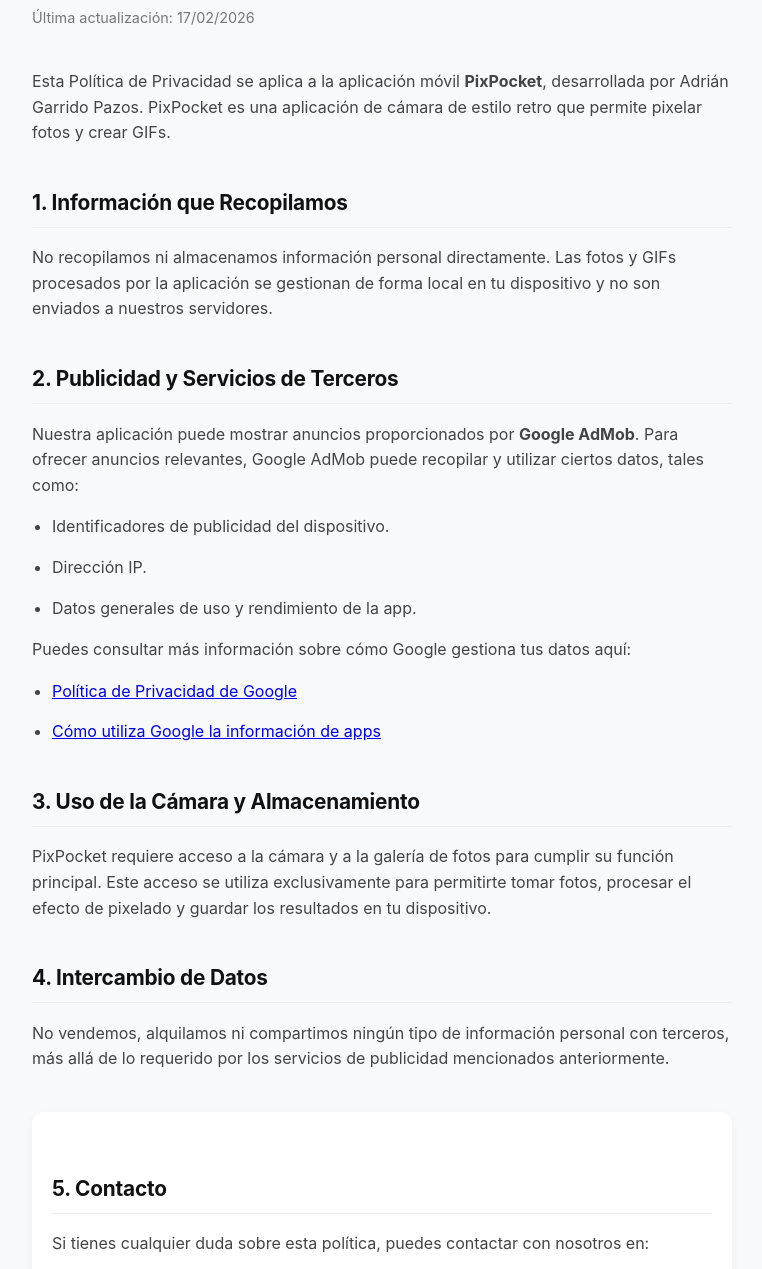
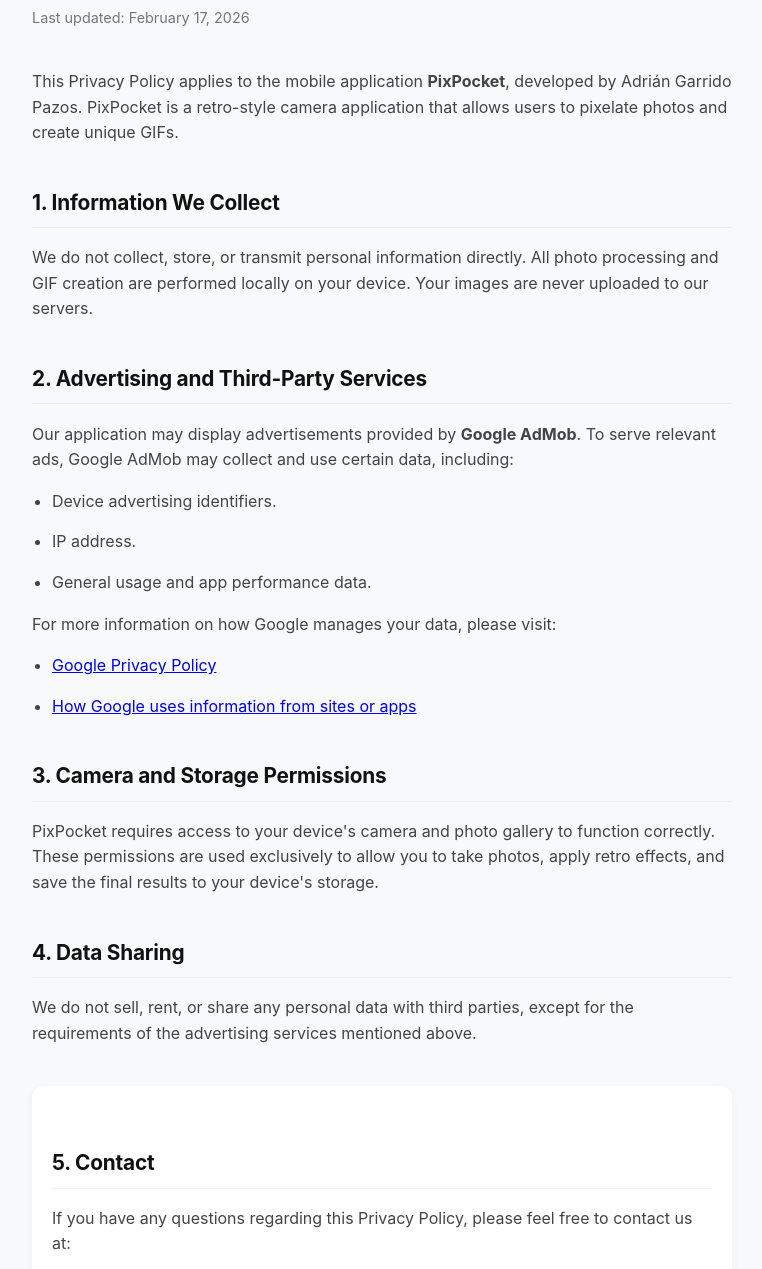
Before and after one commit to apazosg/apazosg.github.io, a plain HTML site: page privacidad/pixpocket.html in a window 1280 px wide. Shown: the part 213-1482 px from the top of the page, without its empty margins (258-1020 px from the left). Drawn offline with Linux system fonts and the light colour scheme.

Commit message:
Actualizar pixpocket.html

```diff
--- a/privacidad/pixpocket.html
+++ b/privacidad/pixpocket.html
@@ -1,9 +1,9 @@
 <!DOCTYPE html>
-<html lang="es">
+<html lang="en">
 <head>
   <meta charset="UTF-8" />
   <meta name="viewport" content="width=device-width, initial-scale=1.0" />
-  <title>Política de Privacidad - PixPocket</title>
+  <title>Privacy Policy - PixPocket</title>
   <style>
     body {
       margin: 0;
@@ -48,6 +48,11 @@
       padding-bottom: 8px;
     }
 
+    h3 {
+      font-size: 1.1rem;
+      margin-top: 25px;
+    }
+
     p, li {
       color: #444;
       margin: 15px 0;
@@ -78,41 +83,41 @@
 
 <body>
   <div class="container">
-    <a href="/" class="back-link">← Volver al inicio</a>
+    <a href="/" class="back-link">← Back to home</a>
 
     <header>
-      <h1>Política de Privacidad de PixPocket</h1>
-      <p class="last-update">Última actualización: 17/02/2026</p>
+      <h1>Privacy Policy for PixPocket</h1>
+      <p class="last-update">Last updated: February 17, 2026</p>
     </header>
 
     <section>
-      <p>Esta Política de Privacidad se aplica a la aplicación móvil <strong>PixPocket</strong>, desarrollada por Adrián Garrido Pazos. PixPocket es una aplicación de cámara de estilo retro que permite pixelar fotos y crear GIFs.</p>
+      <p>This Privacy Policy applies to the mobile application <strong>PixPocket</strong>, developed by Adrián Garrido Pazos. PixPocket is a retro-style camera application that allows users to pixelate photos and create unique GIFs.</p>
 
-      <h2>1. Información que Recopilamos</h2>
-      <p>No recopilamos ni almacenamos información personal directamente. Las fotos y GIFs procesados por la aplicación se gestionan de forma local en tu dispositivo y no son enviados a nuestros servidores.</p>
+      <h2>1. Information We Collect</h2>
+      <p>We do not collect, store, or transmit personal information directly. All photo processing and GIF creation are performed locally on your device. Your images are never uploaded to our servers.</p>
 
-      <h2>2. Publicidad y Servicios de Terceros</h2>
-      <p>Nuestra aplicación puede mostrar anuncios proporcionados por <strong>Google AdMob</strong>. Para ofrecer anuncios relevantes, Google AdMob puede recopilar y utilizar ciertos datos, tales como:</p>
+      <h2>2. Advertising and Third-Party Services</h2>
+      <p>Our application may display advertisements provided by <strong>Google AdMob</strong>. To serve relevant ads, Google AdMob may collect and use certain data, including:</p>
       <ul>
-        <li>Identificadores de publicidad del dispositivo.</li>
-        <li>Dirección IP.</li>
-        <li>Datos generales de uso y rendimiento de la app.</li>
+        <li>Device advertising identifiers.</li>
+        <li>IP address.</li>
+        <li>General usage and app performance data.</li>
       </ul>
-      <p>Puedes consultar más información sobre cómo Google gestiona tus datos aquí:</p>
+      <p>For more information on how Google manages your data, please visit:</p>
       <ul>
-        <li><a href="https://policies.google.com/privacy" target="_blank">Política de Privacidad de Google</a></li>
-        <li><a href="https://policies.google.com/technologies/ads" target="_blank">Cómo utiliza Google la información de apps</a></li>
+        <li><a href="https://policies.google.com/privacy" target="_blank">Google Privacy Policy</a></li>
+        <li><a href="https://policies.google.com/technologies/ads" target="_blank">How Google uses information from sites or apps</a></li>
       </ul>
 
-      <h2>3. Uso de la Cámara y Almacenamiento</h2>
-      <p>PixPocket requiere acceso a la cámara y a la galería de fotos para cumplir su función principal. Este acceso se utiliza exclusivamente para permitirte tomar fotos, procesar el efecto de pixelado y guardar los resultados en tu dispositivo.</p>
+      <h2>3. Camera and Storage Permissions</h2>
+      <p>PixPocket requires access to your device's camera and photo gallery to function correctly. These permissions are used exclusively to allow you to take photos, apply retro effects, and save the final results to your device's storage.</p>
 
-      <h2>4. Intercambio de Datos</h2>
-      <p>No vendemos, alquilamos ni compartimos ningún tipo de información personal con terceros, más allá de lo requerido por los servicios de publicidad mencionados anteriormente.</p>
+      <h2>4. Data Sharing</h2>
+      <p>We do not sell, rent, or share any personal data with third parties, except for the requirements of the advertising services mentioned above.</p>
 
       <div class="contact-box">
-        <h2>5. Contacto</h2>
-        <p>Si tienes cualquier duda sobre esta política, puedes contactar con nosotros en:</p>
+        <h2>5. Contact</h2>
+        <p>If you have any questions regarding this Privacy Policy, please feel free to contact us at:</p>
         <p><strong>Email:</strong> <a href="mailto:hola@adriangp.com" style="color: #111;">hola@adriangp.com</a></p>
       </div>
     </section>
```
